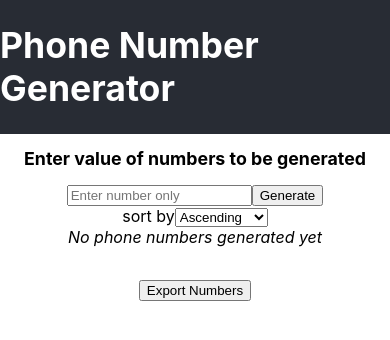
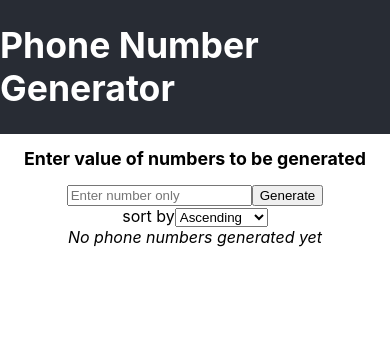
Before and after one commit to zick85323/supersync-phone-gen, a React (Create React App) app: page / in a window 390 px wide. Shown: the top 340 px of the page. Built offline with nearby package versions, Linux system fonts and the light colour scheme.

Commit message:
Export phone numbers

```diff
--- a/package.json
+++ b/package.json
@@ -3,6 +3,7 @@
   "version": "0.1.0",
   "private": true,
   "dependencies": {
+    "file-saver": "^2.0.0-rc.3",
     "prop-types": "^15.6.2",
     "react": "^16.5.2",
     "react-dom": "^16.5.2",
--- a/src/App.js
+++ b/src/App.js
@@ -8,6 +8,7 @@
 import ExportButton from "./components/exportButton";
 import Statistics from "./components/statistics";
 import Error from "./components/error";
+import saveAs from 'file-saver';
 
 class App extends Component {
 
@@ -70,6 +71,13 @@
     }
   };
 
+  exportPhoneNumbers = () => {
+    const { phoneNumbers } = this.state;
+    if (phoneNumbers.length > 0) {
+      saveAs(new Blob(phoneNumbers, { type: "text/csv;charset=utf-8" }), 'phoneNumbers.csv')
+    }
+  };
+
   render() {
     const { error, message, phoneNumbers, min, max, total } = this.state;
     return (
@@ -90,7 +98,10 @@
               <GeneratedNumbers
                   phoneNumbers={phoneNumbers}
               />
-              <ExportButton/>
+              <ExportButton
+                  phoneNumbers={phoneNumbers}
+                  onClick={this.exportPhoneNumbers}
+              />
               <Statistics
                   phoneNumbers={phoneNumbers}
                   min={min}
--- a/src/components/exportButton.js
+++ b/src/components/exportButton.js
@@ -1,9 +1,21 @@
 import React from 'react';
+import PropTypes from 'prop-types';
 
-const ExportButton = () => (
+const ExportButton = ({ phoneNumbers, onClick }) => (
     <div>
-      <button>Export Numbers</button>
+      {
+        phoneNumbers.length > 0 &&
+        <button
+            onClick={onClick}>
+          Export Numbers
+        </button>
+      }
     </div>
 );
 
+ExportButton.propTypes = {
+  phoneNumbers: PropTypes.array,
+  onClick: PropTypes.func,
+};
+
 export default ExportButton;
```
Also changed, not shown: 1 other file (tests, documents, lock files or other folders).
